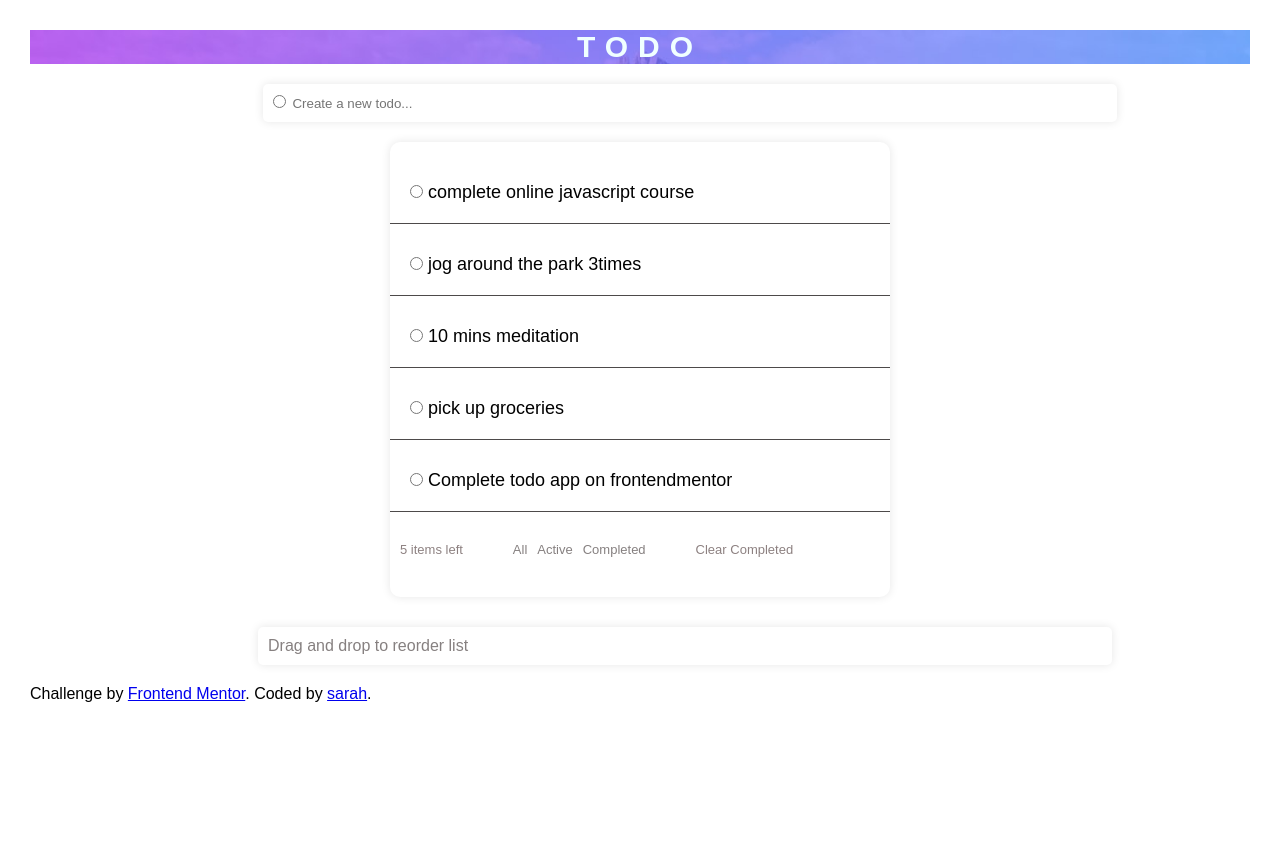
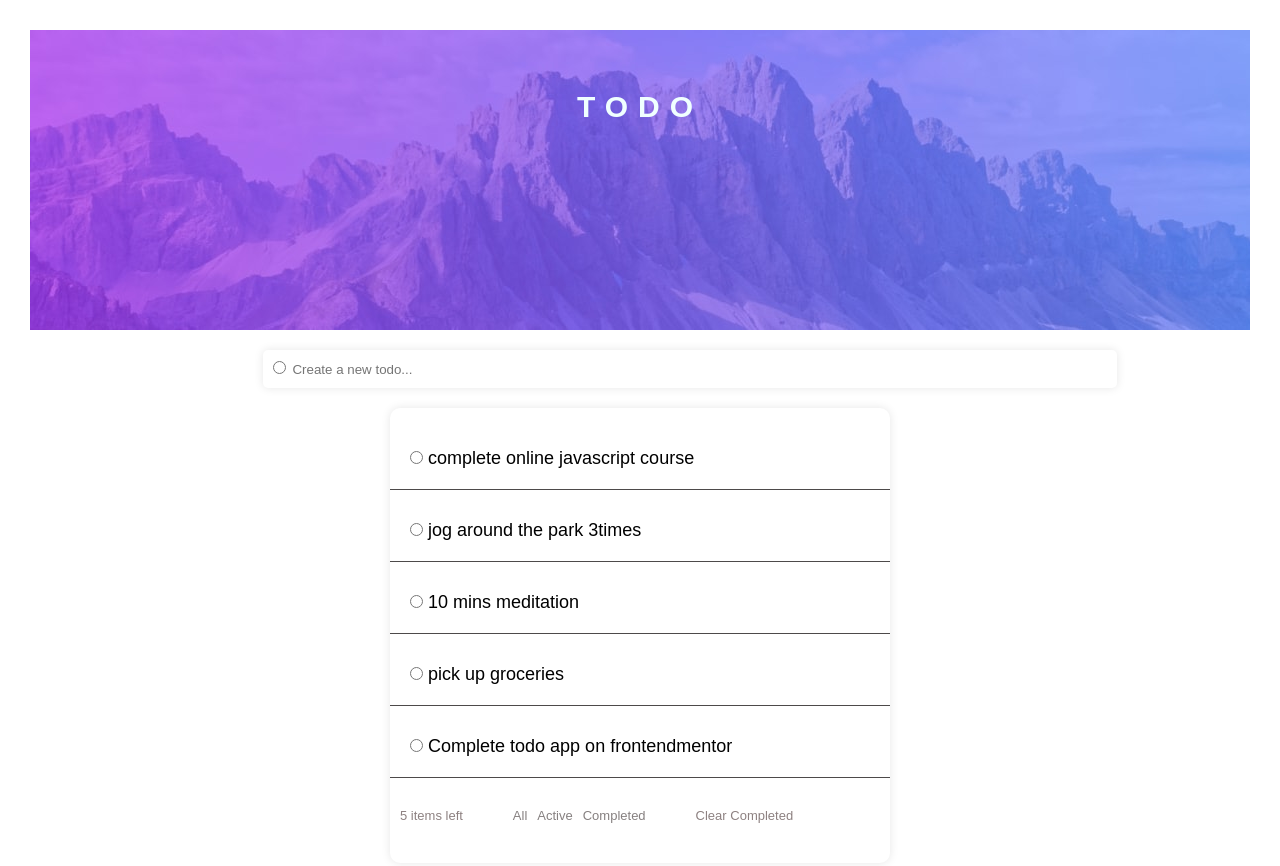
Before and after one commit to KIARIE-97/todo-assesment, a plain HTML site: page index.html in a window 1280 px wide. Shown: the top 866 px of the page. Before the commit the page ends 800 px from the top, so only its background shows below. Drawn offline with Linux system fonts and the light colour scheme.

Commit message:
correction

```diff
--- a/index.html
+++ b/index.html
@@ -19,13 +19,13 @@
             TODO
         </h1>
     </div>
+    <div class="form">
+        <form id="create_task">
+            <input type="radio" id="radio" >
+            <input type="text" id="task_input" placeholder="Create a new todo...">
+        </form>
+    </div>
 </header>
-<div class="form">
-    <form id="create_task">
-        <input type="radio" id="radio" >
-        <input type="text" id="task_input" placeholder="Create a new todo...">
-    </form>
-    </div>
 <div class="container">
 
 
--- a/styles.css
+++ b/styles.css
@@ -16,6 +16,8 @@ body{
     display: flex;
     justify-content: center;
     margin-bottom: 20px;
+    height: 300px;
+
 
 }
 h1 {
@@ -23,6 +25,7 @@ font-size: 30px;
 font-weight: 700;
 color: azure;
 letter-spacing: 10px;
+margin-top: 60px;
 }
 .container {
     display: flex;
```
